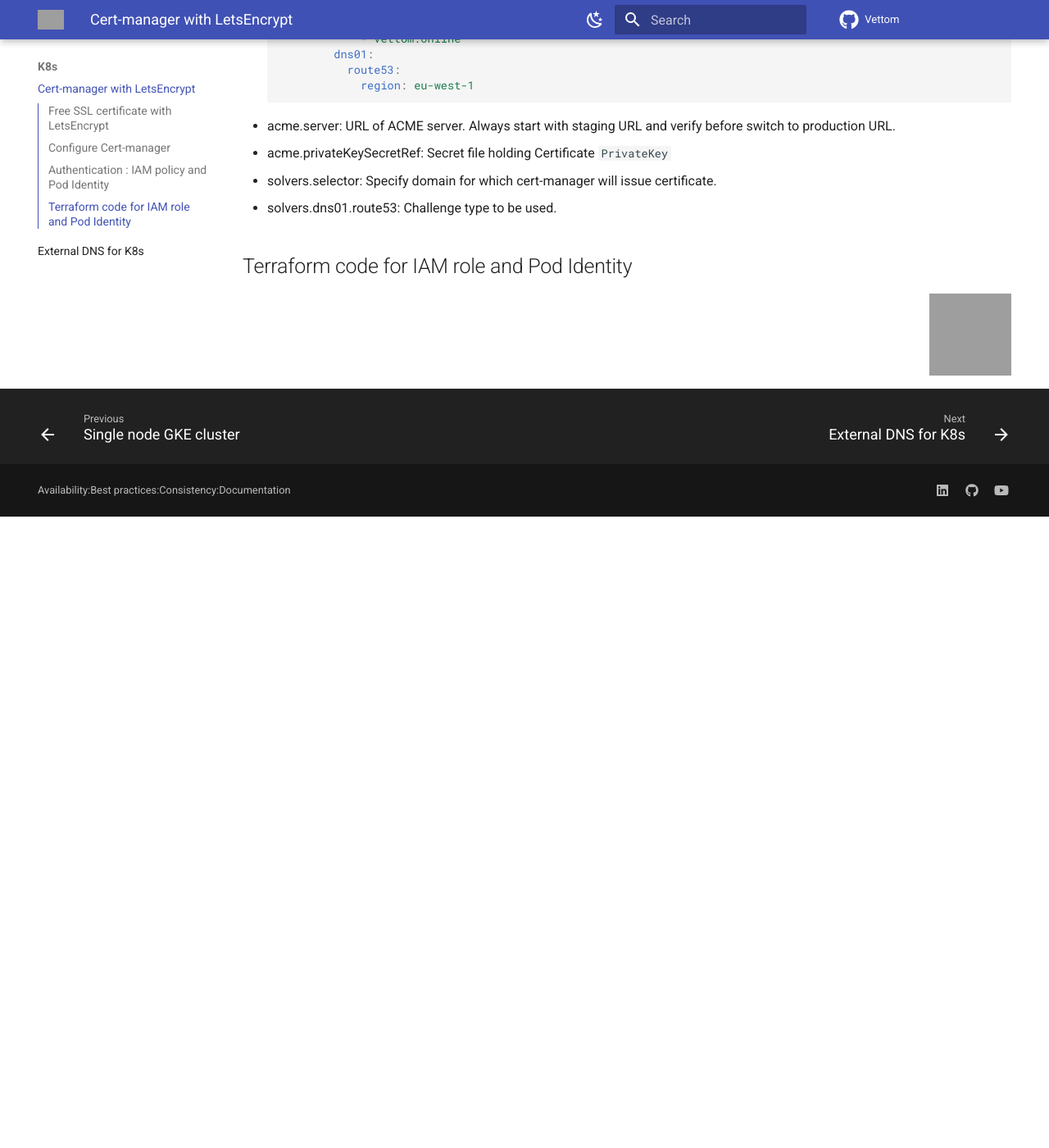
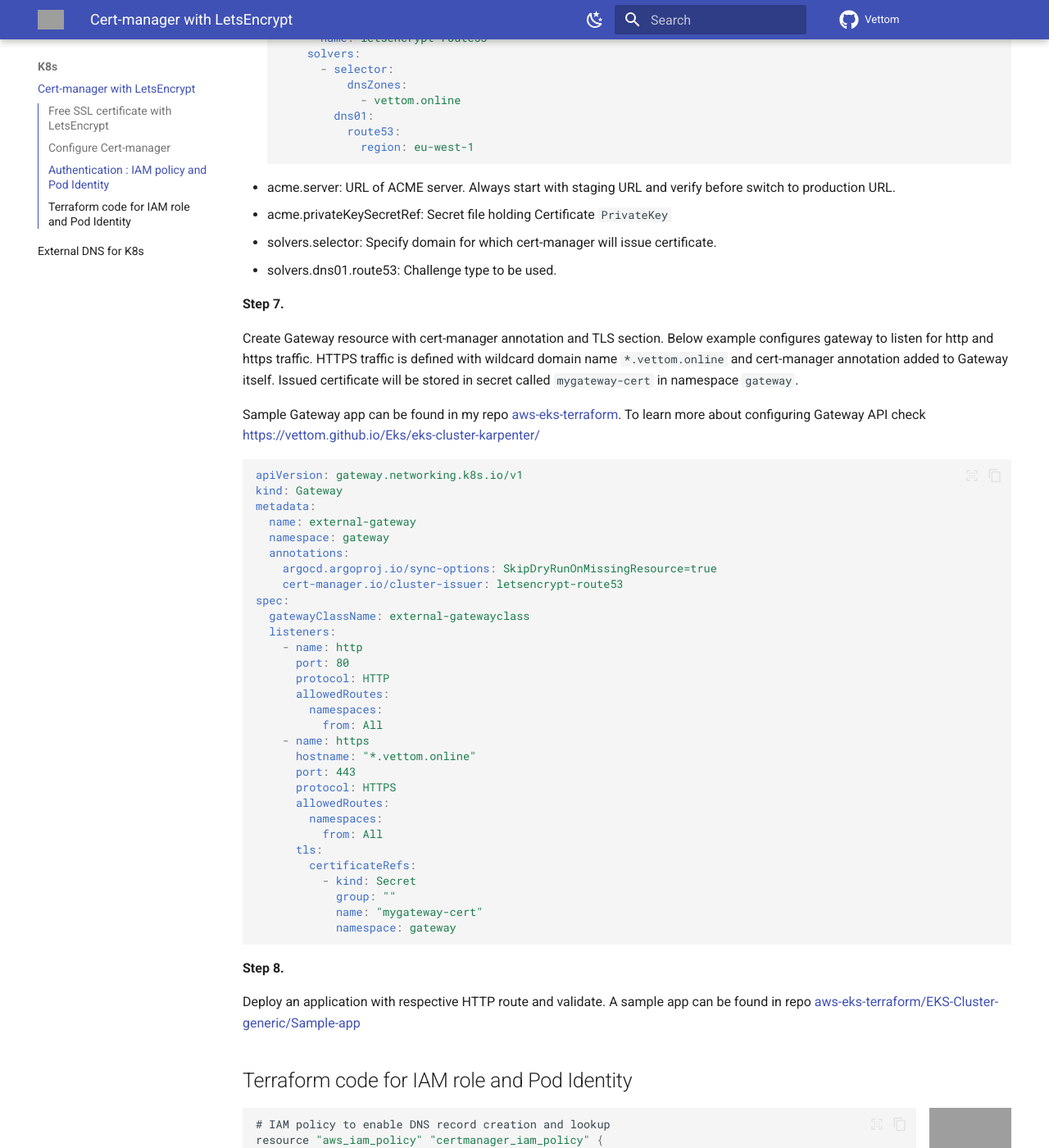
Before and after one commit to vettom/vettom.github.io, an MkDocs documentation site: the page built from docs/K8s/cert-manager.md, in a window 1280 px wide and 1400 px high, scrolled down 3324 px. Shown: the whole window at 82% size. Built offline with MkDocs 1.6.1 and Material for MkDocs 9.7.7, drawn with Linux system fonts in a browser that asks for light colours; before the commit the page ends 3954 px from its top, so only the background shows below that; some of the changed text lies outside the part shown; grey boxes are pictures that could not be loaded.

Commit message:
Update by DV on Mon 23 Dec 2024 17:05:50 GMT

````diff
--- a/docs/K8s/cert-manager.md
+++ b/docs/K8s/cert-manager.md
@@ -11,9 +11,10 @@
 ## Configure Cert-manager
 There 3 parts to configuring Cert-manager on your Kubernetes cluster. In this example, I have EKS cluster and domain configured in Route53. So I will configure DNS validation for Certificate issue and signing.  [Lets Encrypt](https://letsencrypt.org/) will provide free certificate independent of cluster provider. Check cert-manager for supported certificate issuers.
 
-1. Configure authentication (Pod Identity to modify DNS entry)
-2. Install Cert-manager with custom values
-3. Configure **clusterIssuer** or **Issuer** to sign your certificates
+1. Configure authentication (Pod Identity to modify DNS entry).
+2. Install Cert-manager with custom values.
+3. Configure **clusterIssuer** or **Issuer** to sign your certificates.
+4. Configure `Ingress`/`Gateway` resource with cert-manager annotation and TLS section.
 
 ## Authentication : IAM policy and Pod Identity
 
@@ -77,7 +78,8 @@ Create IAM role `cert-manager` with `Pod Identity` trust policy and attach `cert
 ```
 
 **Step 3.**
-In EKS create Pod Identity Association for namespace `cert-manager` and service account `cert-manager` to IAM role `cert-manager`
+
+In EKS create Pod Identity Association for namespace `cert-manager` and service account `cert-manager` to IAM role `cert-manager-iam-role`
 
 **Step 5.**
 
@@ -98,9 +100,9 @@ serviceAccount:
 
 ```
 
-- installCRDs:      CRD's are not installed by default, so this argument must be true.
-- config:           Current version support `Gateway API` in `v1alpha1` spec.
-- serviceAccount:   SA to be used by Cert-manager installation. Must match Pod Identity spec.
+- installCRDs:      CRD's are not installed by default, so this argument must be true, or install CRD's separate.
+- config:           Ingress is supported by default, add configuration for `Gateway API` support
+- serviceAccount:   SA to be used by Cert-manager installation. Must match SA specified in Pod Identity spec.
 
 Install Cert-manager with custom `values.yaml` file.
 ```bash
@@ -139,5 +141,100 @@ spec:
 - solvers.selector:           Specify domain for which cert-manager will issue certificate.
 - solvers.dns01.route53:      Challenge type to be used.
 
+**Step 7.**
+
+Create Gateway resource with cert-manager annotation and TLS section. Below example configures gateway to listen for http and https traffic. HTTPS traffic is defined with wildcard domain name `*.vettom.online` and cert-manager annotation added to Gateway itself. Issued certificate will be stored in secret called `mygateway-cert` in namespace `gateway`.
+
+Sample Gateway app can be found in my repo [aws-eks-terraform](https://github.com/vettom/aws-eks-terraform/tree/main/EKS-Cluster-generic/ext-gateway). To learn more about configuring Gateway API check [https://vettom.github.io/Eks/eks-cluster-karpenter/](https://vettom.github.io/Eks/eks-cluster-karpenter/)
+
+```yaml
+apiVersion: gateway.networking.k8s.io/v1
+kind: Gateway
+metadata:
+  name: external-gateway
+  namespace: gateway
+  annotations:
+    argocd.argoproj.io/sync-options: SkipDryRunOnMissingResource=true
+    cert-manager.io/cluster-issuer: letsencrypt-route53
+spec:
+  gatewayClassName: external-gatewayclass
+  listeners:
+    - name: http
+      port: 80
+      protocol: HTTP
+      allowedRoutes:
+        namespaces:
+          from: All
+    - name: https
+      hostname: "*.vettom.online"
+      port: 443
+      protocol: HTTPS
+      allowedRoutes:
+        namespaces:
+          from: All
+      tls:
+        certificateRefs:
+          - kind: Secret
+            group: ""
+            name: "mygateway-cert"
+            namespace: gateway
+```
+**Step 8.**
+
+Deploy an application with respective HTTP route and validate. A sample app can be found in repo [aws-eks-terraform/EKS-Cluster-generic/Sample-app](https://github.com/vettom/aws-eks-terraform/blob/main/EKS-Cluster-generic/Sample-app/cert-gatewayapi.yaml)
+
 ## Terraform code for IAM role and Pod Identity
 ![terraform](https://vettom-images.s3.eu-west-1.amazonaws.com/generic/terraform.png){: style="height:100px;width:100px"  align="right" }
+```json
+# IAM policy to enable DNS record creation and lookup
+resource "aws_iam_policy" "certmanager_iam_policy" {
+  name = "CertManagerIAMPolicy"
+  policy = jsonencode(
+    {
+      "Version" : "2012-10-17",
+      "Statement" : [
+        {
+          "Effect" : "Allow",
+          "Action" : "route53:GetChange",
+          "Resource" : "arn:aws:route53:::change/*"
+        },
+        {
+          "Effect" : "Allow",
+          "Action" : [
+            "route53:ListHostedZones",
+            "route53:ListHostedZonesByName"
+          ],
+          "Resource" : "*"
+        },
+        {
+          "Effect" : "Allow",
+          "Action" : "route53:ListResourceRecordSets",
+          "Resource" : "arn:aws:route53:::hostedzone/*"
+        },
+        {
+          "Effect" : "Allow",
+          "Action" : "route53:ChangeResourceRecordSets",
+          "Resource" : "arn:aws:route53:::hostedzone/*"
+        }
+      ]
+    }
+  )
+}
+# IAM role for cert manager
+resource "aws_iam_role" "certmanager_iam_role" {
+  name               = "cert-manager-iam-role"
+  assume_role_policy = data.aws_iam_policy_document.podidentity.json
+}
+# Attach policy to IAM role
+resource "aws_iam_role_policy_attachment" "certmanager_policy_attachement" {
+  role       = aws_iam_role.certmanager_iam_role.name
+  policy_arn = aws_iam_policy.certmanager_iam_policy.arn
+}
+# Associate Pod identity with IAM role
+resource "aws_eks_pod_identity_association" "certmanager" {
+  cluster_name    = module.eks.cluster_name
+  namespace       = "cert-manager"
+  service_account = "cert-manager"
+  role_arn        = aws_iam_role.certmanager_iam_role.arn
+}
+```
````
Also changed, not shown: other parts of docs/K8s/cert-manager.md (+2 -2 lines), docs/K8s/external-dns.md (+8 -18 lines).
